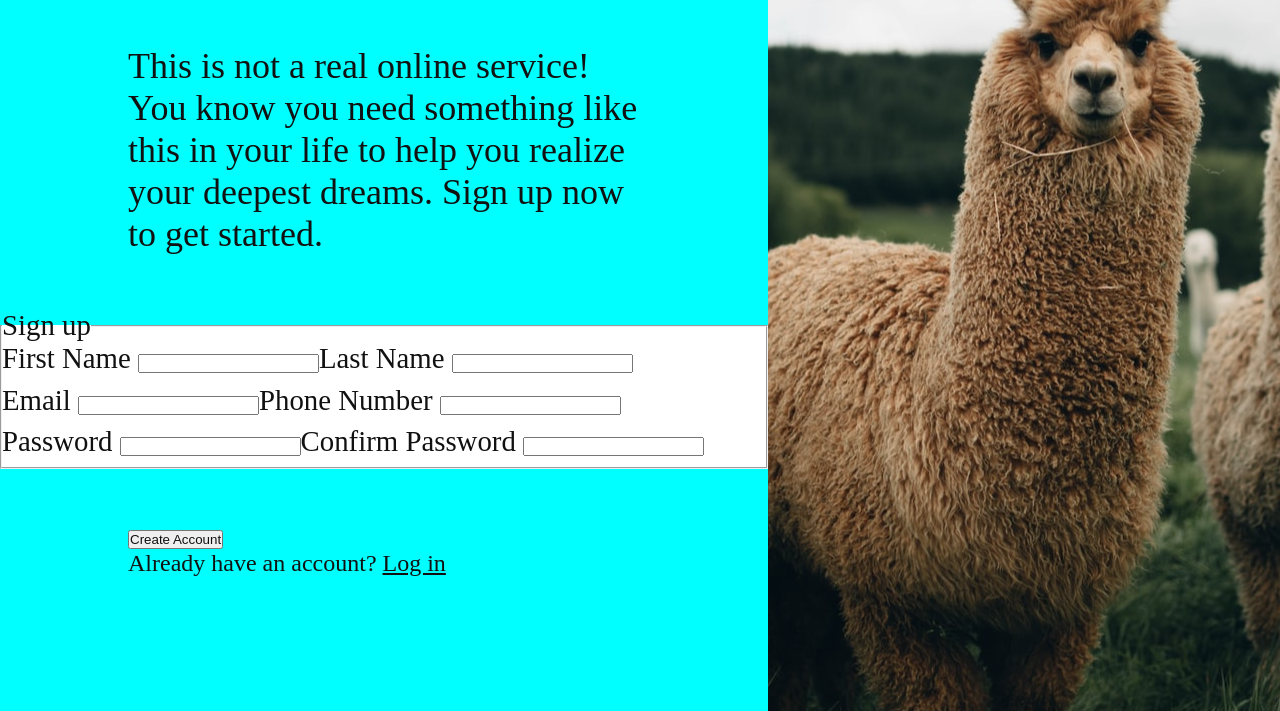
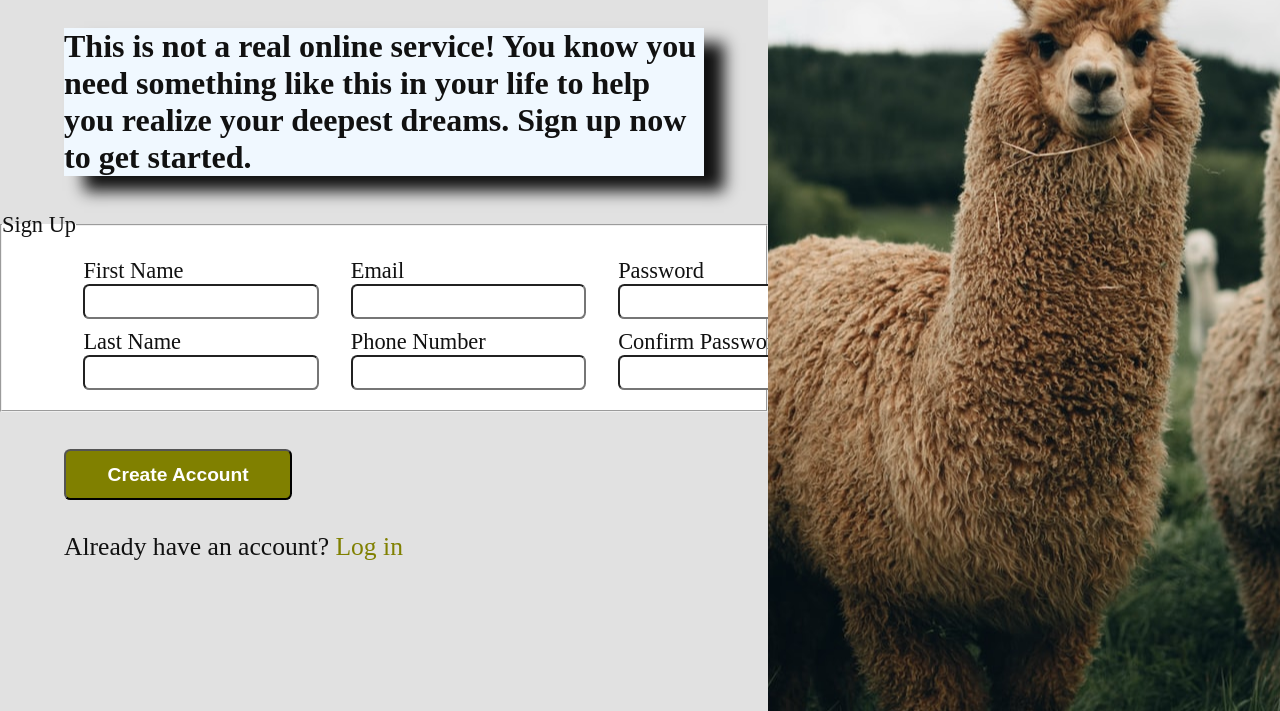
Before and after one commit to jjlagoutaris/sign-up-form, a plain HTML site: page index.html in a window 1280 px wide. Shown: the part 89-800 px from the top of the page. Drawn offline with Linux system fonts and the light colour scheme.

Commit message:
I finished the styling/layout of the left side

```diff
--- a/index.html
+++ b/index.html
@@ -20,7 +20,7 @@
         </div>
         <form action="" method="get">
             <fieldset>
-                <legend>Sign up</legend>
+                <legend>Sign Up</legend>
 
                 <div class="input">
                     <label for="fName">First Name</label>
@@ -39,7 +39,7 @@
 
                 <div class="input">
                     <label for="phoneNumber">Phone Number</label>
-                    <input type="tel" name="phoneNumber" id="phoneNumber">
+                    <input type="tel" name="phoneNumber" id="phoneNumber" required>
                 </div>
 
                 <div class="input">
@@ -54,7 +54,7 @@
             </fieldset>
         </form>
         <div class="create-account">
-            <button class="createAcctBtn">
+            <button class="submit">
                 Create Account
             </button>
             <div class="log-in-div">
--- a/style.css
+++ b/style.css
@@ -1,7 +1,7 @@
 :root{
-    --bg-color: cyan;
+    --bg-color: rgb(225,225,225);
     --text-color: #111111;
-    font-size: 24px;
+    font-size: 32px;
 }
 *{
     color: var(--text-color);
@@ -24,18 +24,47 @@ body{
     align-items: center;
 }
 .header, .create-account, fieldset{
-    width: 40vw;
+    width: 50vw;
 }
 .header{
-    font-size: 1.5rem;
+    background-color: aliceblue;
+    font-weight: 700;
+    box-shadow: 20px 15px 15px;
 }
 fieldset{
-    font-size: 1.2rem;
+    font-size: 0.7rem;
     display: flex;
-    flex-flow: row wrap;
-    height: 20vh;
-    width: 100%;
+    flex-flow: column wrap;
+    justify-content: center;
+    align-items: flex-start;
+    height: 25vh;
+    width: 60vw;
     background-color: white;
+}
+.input{
+    margin-left: 10%;
+    display: flex;
+    flex-flow: column wrap;
+    padding: 5px;
+}
+input{
+    width: 130%;
+    height: 35px;
+    border-radius: 0.2rem;
+}
+.create-account{
+    position: relative;
+    font-size: .8rem;
+    top: -5%;
+}
+.submit{
+    background-color: olive;
+    color: white;
+    font-weight: 900;
+    font-size: 0.6rem;
+    margin: 1rem 0;
+    padding: .4rem 1.3rem;
+    border-radius: .2rem;
 }
 .right-side-screen{
     background-image: url('llama.jpeg');
@@ -44,3 +73,7 @@ fieldset{
     height: 100vh;
     width: 40vw;
 }
+a{
+    text-decoration: none;
+    color: olive;
+}
```
